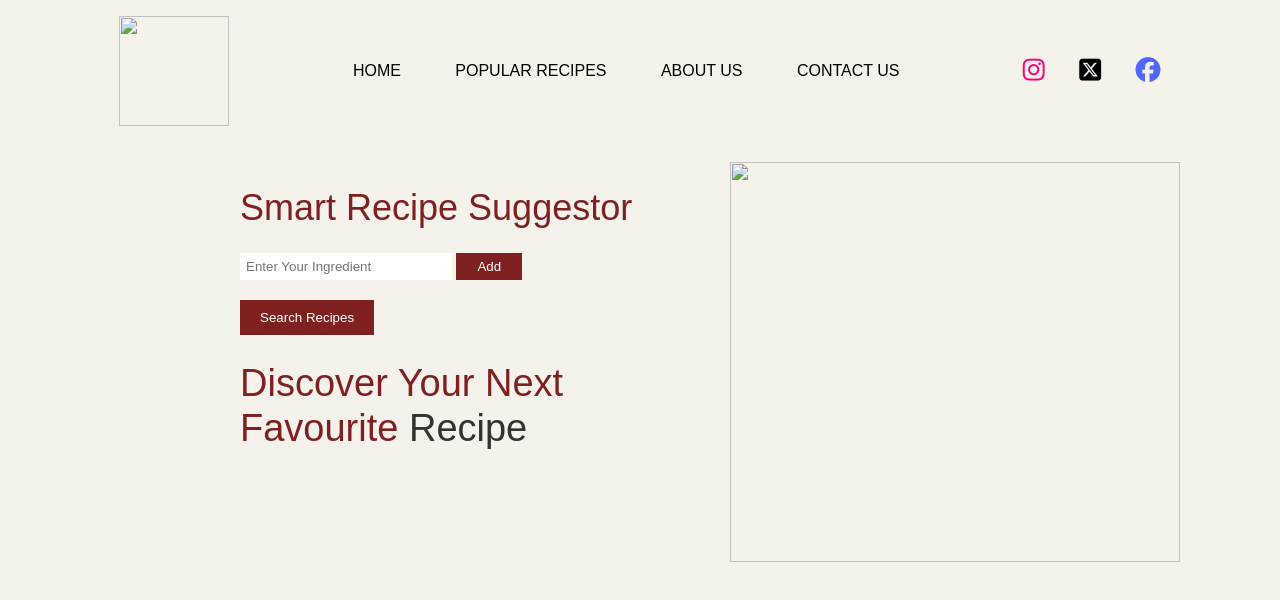
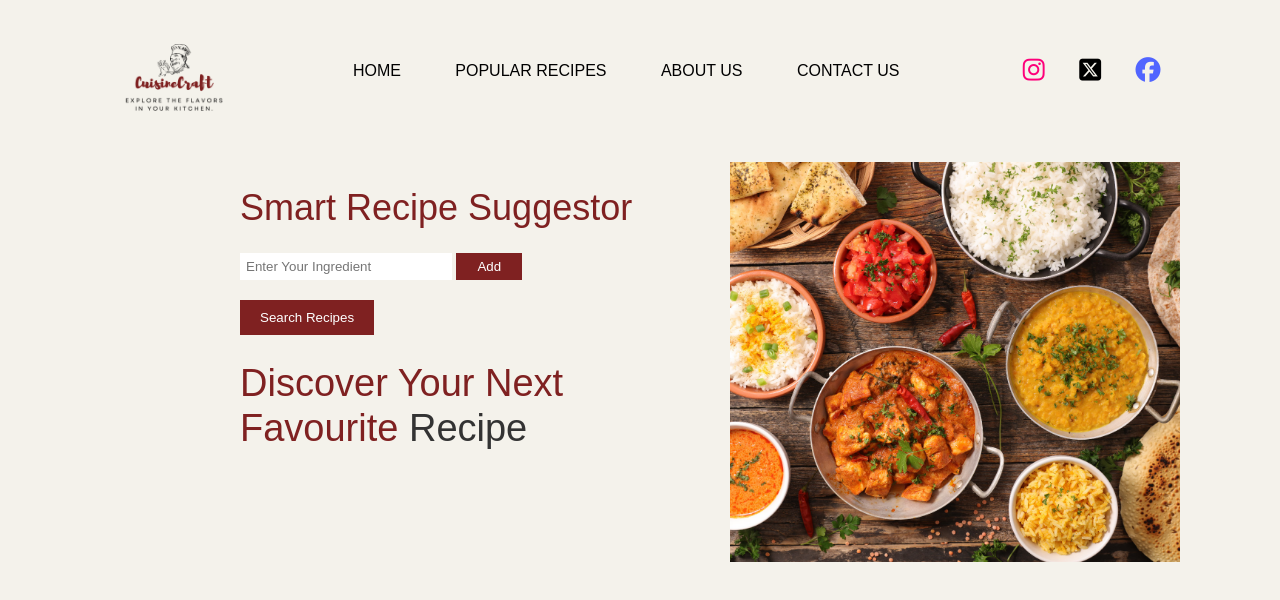
Before and after one commit to SagarSawlani/Smart-Recipe-Suggestor, a plain HTML site: page index.html in a window 1280 px wide. Drawn offline with Linux system fonts and the light colour scheme; the site is published under a folder, as on GitHub Pages, so addresses that start at the root find nothing; a web font is replaced by a local one.

Commit message:
Update index.html

```diff
--- a/index.html
+++ b/index.html
@@ -13,7 +13,7 @@
 </head>
 <body>
     <header>
-        <img src="/CuisineCraft.png" class="logo">
+        <img src="CuisineCraft.png" class="logo">
         <nav>
             <ul>
                 <li><a href="index.html">HOME</a></li>
@@ -45,7 +45,7 @@
         </div>
       </div>
       <div class="homepage-img-div">
-        <img src="/the-best-top-10-indian-dishes.jpg" class="homepage-img">
+        <img src="the-best-top-10-indian-dishes.jpg" class="homepage-img">
       </div>
     </main>
 
```
